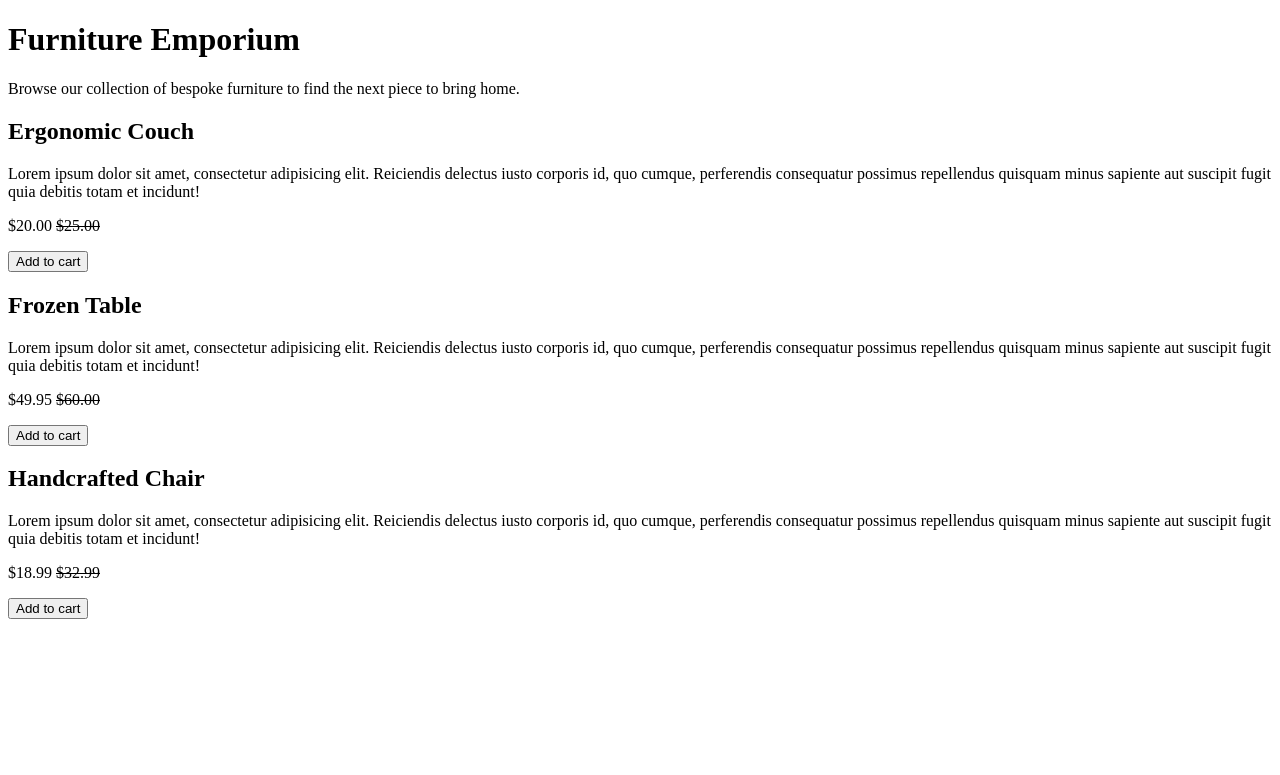
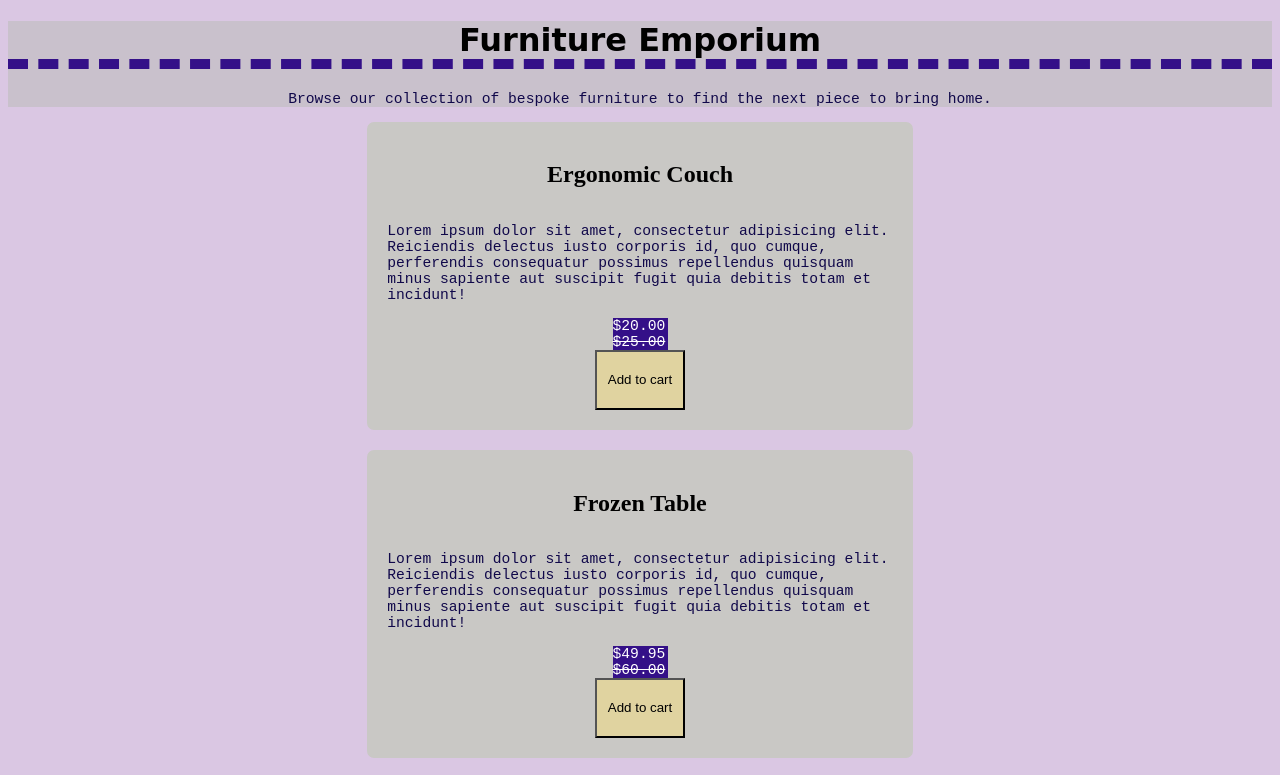
Before and after one commit to Anne-Litherland/FurnitureEmporium, a plain HTML site: page index.html in a window 1280 px wide. Shown: the top 775 px of the page. Drawn offline with Linux system fonts and the light colour scheme.

Commit message:
index.css

```diff
--- a/index.css
+++ b/index.css
@@ -0,0 +1,43 @@
+body {
+  background-color: #dac7e3;
+}
+.furniture {
+  background: #c9c1cc;
+  text-align: center;
+}
+
+h1 {
+  font-family: cursive;
+  border-bottom: 10px dashed #341088;
+}
+
+p {
+  font-family: monospace;
+  font-size: 11pt;
+  color: #10084a;
+}
+
+.container {
+  border-radius: 7px;
+  padding: 20px;
+  display: flex;
+  width: 40%;
+  margin: auto;
+  margin-bottom: 20px;
+  flex-direction: column;
+  align-items: center;
+  background-color: #c9c8c5;
+}
+
+.price {
+  margin: auto;
+  width: 55px;
+  background-color: #341088;
+  color: white;
+}
+
+.button {
+  width: 90px;
+  height: 60px;
+  background-color: #e0d3a0;
+}
--- a/index.html
+++ b/index.html
@@ -1,18 +1,19 @@
 <!DOCTYPE html>
 <html lang="en">
   <head>
+    <link rel="stylesheet" href="index.css" />
     <title>Furniture Emporium</title>
   </head>
   <body>
     <main>
-      <header>
+      <header class="furniture">
         <h1>Furniture Emporium</h1>
         <p>
           Browse our collection of bespoke furniture to find the next piece to
           bring home.
         </p>
       </header>
-      <article>
+      <article class="container">
         <h2>Ergonomic Couch</h2>
         <p>
           Lorem ipsum dolor sit amet, consectetur adipisicing elit. Reiciendis
@@ -20,10 +21,10 @@
           possimus repellendus quisquam minus sapiente aut suscipit fugit quia
           debitis totam et incidunt!
         </p>
-        <p>$20.00 <s>$25.00</s></p>
-        <button>Add to cart</button>
+        <p class="price">$20.00 <s>$25.00</s></p>
+        <button class="button">Add to cart</button>
       </article>
-      <article>
+      <article class="container">
         <h2>Frozen Table</h2>
         <p>
           Lorem ipsum dolor sit amet, consectetur adipisicing elit. Reiciendis
@@ -31,10 +32,10 @@
           possimus repellendus quisquam minus sapiente aut suscipit fugit quia
           debitis totam et incidunt!
         </p>
-        <p>$49.95 <s>$60.00</s></p>
-        <button>Add to cart</button>
+        <p class="price">$49.95 <s>$60.00</s></p>
+        <button class="button">Add to cart</button>
       </article>
-      <article>
+      <article class="container">
         <h2>Handcrafted Chair</h2>
         <p>
           Lorem ipsum dolor sit amet, consectetur adipisicing elit. Reiciendis
@@ -42,8 +43,8 @@
           possimus repellendus quisquam minus sapiente aut suscipit fugit quia
           debitis totam et incidunt!
         </p>
-        <p>$18.99 <s>$32.99</s></p>
-        <button>Add to cart</button>
+        <p class="price">$18.99 <s>$32.99</s></p>
+        <button class="button">Add to cart</button>
       </article>
     </main>
   </body>
```
